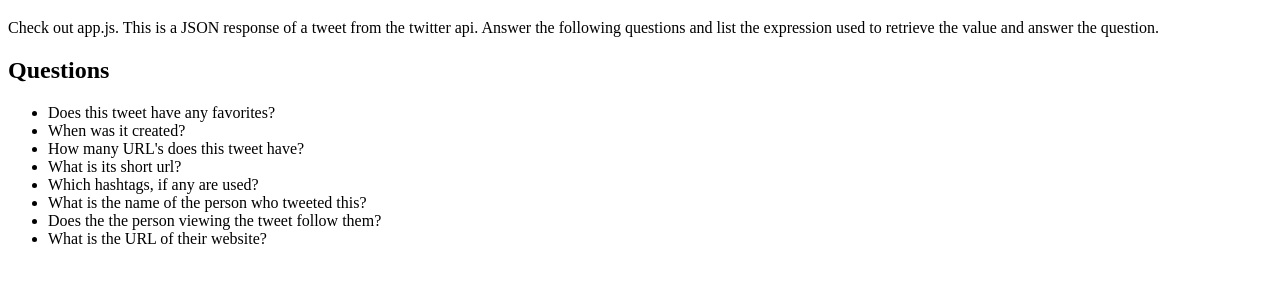
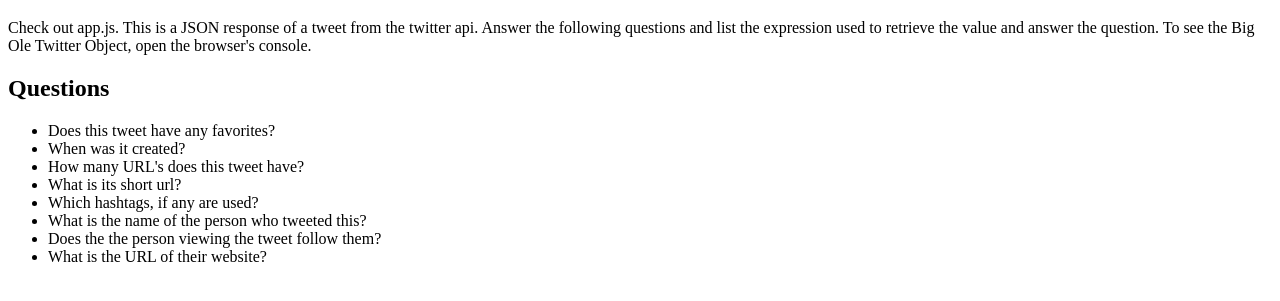
Before and after one commit to ga-dc/big_ole_twitter_object, a plain HTML site: page index.html in a window 1280 px wide. Shown: the part 61-362 px from the top of the page. Drawn offline with Linux system fonts and the light colour scheme.

Commit message:
add console.log of twitter object

```diff
--- a/index.html
+++ b/index.html
@@ -9,7 +9,7 @@
 
   Check out app.js. This is a JSON response of a tweet from the twitter api.
 
-  Answer the following questions and list the expression used to retrieve the value and answer the question.
+  Answer the following questions and list the expression used to retrieve the value and answer the question. To see the Big Ole Twitter Object, open the browser's console.
 
   <h2>Questions</h2>
   <ul id="questions">
@@ -22,5 +22,7 @@
     <li>Does the the person viewing the tweet follow them?</li>
     <li>What is the URL of their website?</li>
   </ul>
+
+
 </body>
 </html>
```
Also changed, not shown: scripts/app.js (+1 -9 lines).
